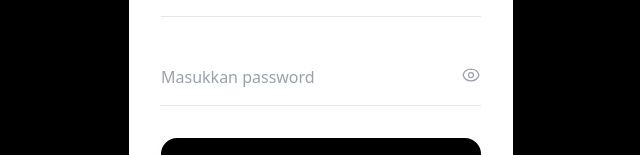
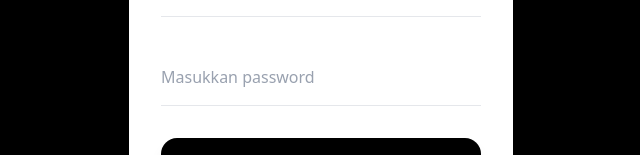
Before and after one commit to Hazko-stack/CloudyCare, a Next.js app: page /login in a window 1280 px wide. Shown: the part 400-555 px from the top of the page, without its empty margins (319-959 px from the left). Built offline with nearby package versions, Linux system fonts and the light colour scheme.

Commit message:
change footer info

```diff
--- a/app/home/page.jsx
+++ b/app/home/page.jsx
@@ -48,7 +48,6 @@
 
   useEffect(() => {
     const supabase = createClient();
-a
     const checkUserAndBiodata = async () => {
       const { data: { user }, error } = await supabase.auth.getUser();
 
--- a/app/login/page.tsx
+++ b/app/login/page.tsx
@@ -48,12 +48,6 @@
                   className="w-full px-0 py-4 border-0 border-b border-gray-200 bg-transparent text-gray-900 placeholder-gray-400 focus:outline-none focus:border-black transition-all duration-300 text-base font-light pr-8"
                   placeholder="Masukkan password"
                 />
-                <button type="button" className="absolute right-0 top-4 text-gray-400 hover:text-gray-600 transition-colors">
-                  <svg className="w-5 h-5" fill="none" stroke="currentColor" viewBox="0 0 24 24">
-                    <path strokeLinecap="round" strokeLinejoin="round" strokeWidth={1.5} d="M15 12a3 3 0 11-6 0 3 3 0 016 0z" />
-                    <path strokeLinecap="round" strokeLinejoin="round" strokeWidth={1.5} d="M2.458 12C3.732 7.943 7.523 5 12 5c4.478 0 8.268 2.943 9.542 7-1.274 4.057-5.064 7-9.542 7-4.477 0-8.268-2.943-9.542-7z" />
-                  </svg>
-                </button>
               </div>
 
               <button
@@ -63,7 +57,6 @@
                 Masuk
               </button>
 
-              {/* Divider */}
               <div className="relative my-1">
                 <div className="absolute inset-0 flex items-center">
                   <div className="w-full border-t border-gray-200"></div>
@@ -73,7 +66,6 @@
                 </div>
               </div>
 
-              {/* Sign Up Button */}
               <button
                 formAction={signup}
                 className="w-full bg-white hover:bg-gray-50 text-black font-medium py-4 px-6 rounded-2xl transition-all duration-300 text-base tracking-wide border border-gray-200 hover:border-gray-300 shadow-sm hover:shadow-md"
--- a/components/BMKGFooter.jsx
+++ b/components/BMKGFooter.jsx
@@ -56,7 +56,7 @@
             <>
               <span className="hidden sm:inline text-gray-400">•</span>
               <span className={styles.updateInfo}>
-                Data diperbarui per 3 jam
+                Data diperbarui 2 kali sehari
               </span>
             </>
           )}
```
